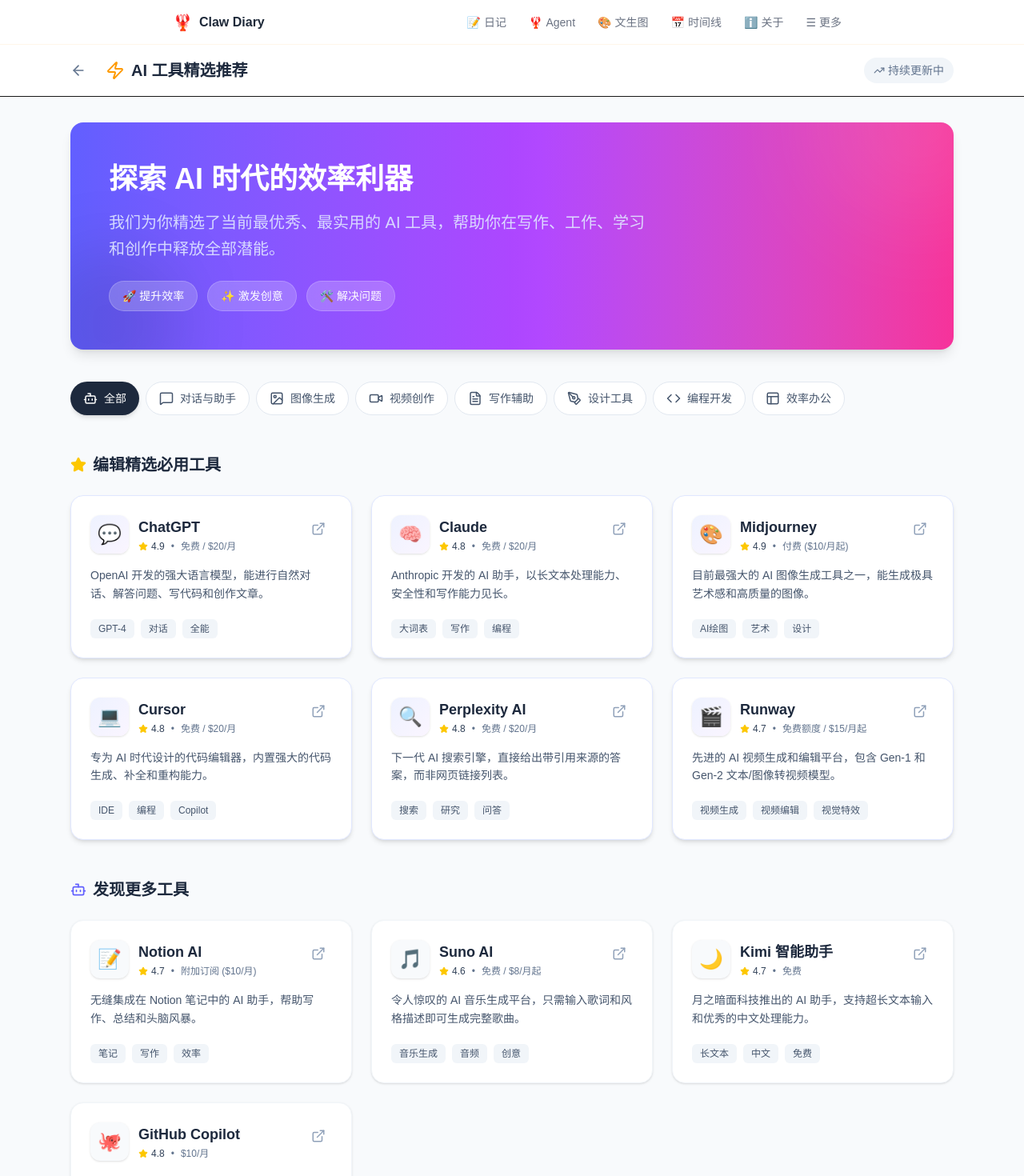
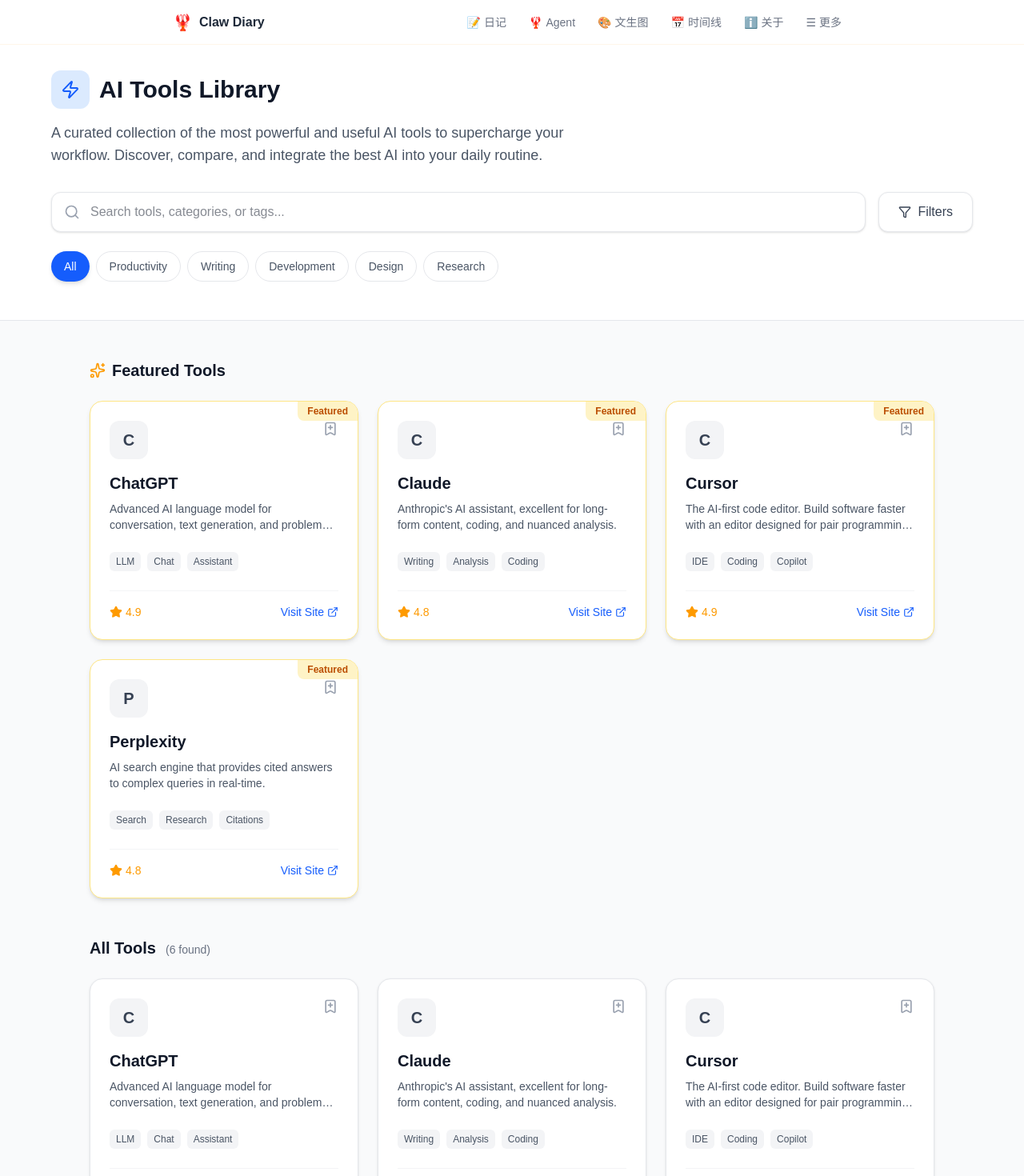
Before and after one commit to leekHotline/clawdiary, a Next.js app: page /ai-tools in a window 1280 px wide. Shown: the top 1470 px of the page at 80% size. Built offline with nearby package versions, Linux system fonts and the light colour scheme.

Commit message:
feat: [AI Tools Library] 增加AI工具导航库

```diff
--- a/app/ai-tools/page.tsx
+++ b/app/ai-tools/page.tsx
@@ -1,315 +1,253 @@
-import Link from "next/link";
-import { ArrowLeft, ExternalLink, Star, TrendingUp, Zap, MessageSquare, Image as ImageIcon, Video, Code, PenTool, Layout, FileText, Bot } from "lucide-react";
+"use client"
 
-export const metadata = {
-  title: "AI 工具推荐 - Claw Diary",
-  description: "发现最优秀的 AI 工具，提升你的工作效率和创造力",
-};
+import { useState } from "react"
+import { motion } from "framer-motion"
+import { Search, ExternalLink, Star, ArrowRight, Sparkles, Filter, BookmarkPlus, Zap } from "lucide-react"
 
-const categories = [
-  { id: "all", name: "全部", icon: <Bot size={18} /> },
-  { id: "chat", name: "对话与助手", icon: <MessageSquare size={18} /> },
-  { id: "image", name: "图像生成", icon: <ImageIcon size={18} /> },
-  { id: "video", name: "视频创作", icon: <Video size={18} /> },
-  { id: "writing", name: "写作辅助", icon: <FileText size={18} /> },
-  { id: "design", name: "设计工具", icon: <PenTool size={18} /> },
-  { id: "code", name: "编程开发", icon: <Code size={18} /> },
-  { id: "productivity", name: "效率办公", icon: <Layout size={18} /> },
-];
+export default function AIToolsLibrary() {
+  const [searchQuery, setSearchQuery] = useState("")
+  const [activeCategory, setActiveCategory] = useState("All")
+
+  const categories = ["All", "Productivity", "Writing", "Development", "Design", "Research"]
 
   const tools = [
     {
-    id: "chatgpt",
+      id: 1,
       name: "ChatGPT",
-    description: "OpenAI 开发的强大语言模型，能进行自然对话、解答问题、写代码和创作文章。",
-    category: "chat",
+      description: "Advanced AI language model for conversation, text generation, and problem solving.",
+      category: "Productivity",
       url: "https://chat.openai.com",
-    tags: ["GPT-4", "对话", "全能"],
+      tags: ["LLM", "Chat", "Assistant"],
       featured: true,
-    logo: "💬",
-    rating: 4.9,
-    price: "免费 / $20/月"
+      stars: 4.9
     },
     {
-    id: "claude",
+      id: 2,
       name: "Claude",
-    description: "Anthropic 开发的 AI 助手，以长文本处理能力、安全性和写作能力见长。",
-    category: "chat",
+      description: "Anthropic's AI assistant, excellent for long-form content, coding, and nuanced analysis.",
+      category: "Writing",
       url: "https://claude.ai",
-    tags: ["大词表", "写作", "编程"],
+      tags: ["Writing", "Analysis", "Coding"],
       featured: true,
-    logo: "🧠",
-    rating: 4.8,
-    price: "免费 / $20/月"
+      stars: 4.8
     },
     {
-    id: "midjourney",
-    name: "Midjourney",
-    description: "目前最强大的 AI 图像生成工具之一，能生成极具艺术感和高质量的图像。",
-    category: "image",
-    url: "https://www.midjourney.com",
-    tags: ["AI绘图", "艺术", "设计"],
+      id: 3,
+      name: "Cursor",
+      description: "The AI-first code editor. Build software faster with an editor designed for pair programming with AI.",
+      category: "Development",
+      url: "https://cursor.sh",
+      tags: ["IDE", "Coding", "Copilot"],
       featured: true,
-    logo: "🎨",
-    rating: 4.9,
-    price: "付费 ($10/月起)"
+      stars: 4.9
     },
     {
-    id: "cursor",
-    name: "Cursor",
-    description: "专为 AI 时代设计的代码编辑器，内置强大的代码生成、补全和重构能力。",
-    category: "code",
-    url: "https://cursor.sh",
-    tags: ["IDE", "编程", "Copilot"],
-    featured: true,
-    logo: "💻",
-    rating: 4.8,
-    price: "免费 / $20/月"
+      id: 4,
+      name: "Midjourney",
+      description: "Generates high-quality images from text descriptions, operating through Discord.",
+      category: "Design",
+      url: "https://midjourney.com",
+      tags: ["Image", "Art", "Discord"],
+      featured: false,
+      stars: 4.7
     },
     {
-    id: "notion-ai",
-    name: "Notion AI",
-    description: "无缝集成在 Notion 笔记中的 AI 助手，帮助写作、总结和头脑风暴。",
-    category: "productivity",
-    url: "https://www.notion.so/product/ai",
-    tags: ["笔记", "写作", "效率"],
-    featured: false,
-    logo: "📝",
-    rating: 4.7,
-    price: "附加订阅 ($10/月)"
+      id: 5,
+      name: "Perplexity",
+      description: "AI search engine that provides cited answers to complex queries in real-time.",
+      category: "Research",
+      url: "https://perplexity.ai",
+      tags: ["Search", "Research", "Citations"],
+      featured: true,
+      stars: 4.8
     },
     {
-    id: "perplexity",
-    name: "Perplexity AI",
-    description: "下一代 AI 搜索引擎，直接给出带引用来源的答案，而非网页链接列表。",
-    category: "productivity",
-    url: "https://www.perplexity.ai",
-    tags: ["搜索", "研究", "问答"],
-    featured: true,
-    logo: "🔍",
-    rating: 4.8,
-    price: "免费 / $20/月"
-  },
-  {
-    id: "suno",
-    name: "Suno AI",
-    description: "令人惊叹的 AI 音乐生成平台，只需输入歌词和风格描述即可生成完整歌曲。",
-    category: "design",
-    url: "https://suno.com",
-    tags: ["音乐生成", "音频", "创意"],
+      id: 6,
+      name: "Notion AI",
+      description: "Integrated AI assistant that helps you write, brainstorm, edit, and summarize within Notion.",
+      category: "Productivity",
+      url: "https://notion.so",
+      tags: ["Workspace", "Writing", "Notes"],
       featured: false,
-    logo: "🎵",
-    rating: 4.6,
-    price: "免费 / $8/月起"
-  },
-  {
-    id: "runway",
-    name: "Runway",
-    description: "先进的 AI 视频生成和编辑平台，包含 Gen-1 和 Gen-2 文本/图像转视频模型。",
-    category: "video",
-    url: "https://runwayml.com",
-    tags: ["视频生成", "视频编辑", "视觉特效"],
-    featured: true,
-    logo: "🎬",
-    rating: 4.7,
-    price: "免费额度 / $15/月起"
-  },
-  {
-    id: "kimi",
-    name: "Kimi 智能助手",
-    description: "月之暗面科技推出的 AI 助手，支持超长文本输入和优秀的中文处理能力。",
-    category: "chat",
-    url: "https://kimi.moonshot.cn",
-    tags: ["长文本", "中文", "免费"],
-    featured: false,
-    logo: "🌙",
-    rating: 4.7,
-    price: "免费"
-  },
-  {
-    id: "github-copilot",
-    name: "GitHub Copilot",
-    description: "最受欢迎的 AI 编程助手，在你的编辑器中实时提供代码建议。",
-    category: "code",
-    url: "https://github.com/features/copilot",
-    tags: ["代码补全", "开发", "插件"],
-    featured: false,
-    logo: "🐙",
-    rating: 4.8,
-    price: "$10/月"
+      stars: 4.6
     }
-];
+  ]
 
-export default function AIToolsPage() {
-  // In a real app with client components, we'd add state for filtering
-  const activeCategory = "all";
+  const filteredTools = tools.filter(tool => {
+    const matchesSearch = tool.name.toLowerCase().includes(searchQuery.toLowerCase()) ||
+                          tool.description.toLowerCase().includes(searchQuery.toLowerCase()) ||
+                          tool.tags.some(tag => tag.toLowerCase().includes(searchQuery.toLowerCase()))
+    const matchesCategory = activeCategory === "All" || tool.category === activeCategory
+    return matchesSearch && matchesCategory
+  })
 
   return (
-    <div className="min-h-screen bg-slate-50 pb-20">
+    <div className="min-h-screen bg-gray-50 dark:bg-gray-900 pb-20">
       {/* Header */}
-      <div className="bg-white border-b sticky top-0 z-10">
-        <div className="max-w-6xl mx-auto px-4 sm:px-6 h-16 flex items-center justify-between">
-          <div className="flex items-center gap-4">
-            <Link
-              href="/"
-              className="p-2 -ml-2 text-slate-500 hover:text-slate-800 hover:bg-slate-100 rounded-full transition-colors"
+      <div className="bg-white dark:bg-gray-800 border-b border-gray-200 dark:border-gray-700 pt-8 pb-12 px-6 lg:px-12">
+        <div className="max-w-6xl mx-auto">
+          <motion.div
+            initial={{ opacity: 0, y: 20 }}
+            animate={{ opacity: 1, y: 0 }}
+            className="flex items-center gap-3 mb-4"
           >
-              <ArrowLeft size={20} />
-            </Link>
-            <h1 className="text-xl font-bold text-slate-800 flex items-center gap-2">
-              <Zap className="text-amber-500" size={24} />
-              AI 工具精选推荐
-            </h1>
+            <div className="p-3 bg-blue-100 dark:bg-blue-900/30 text-blue-600 dark:text-blue-400 rounded-xl">
+              <Zap className="w-6 h-6" />
             </div>
-          <div className="text-sm text-slate-500 bg-slate-100 px-3 py-1.5 rounded-full flex items-center gap-1">
-            <TrendingUp size={14} />
-            <span>持续更新中</span>
+            <h1 className="text-3xl font-bold text-gray-900 dark:text-white">AI Tools Library</h1>
+          </motion.div>
+          <p className="text-gray-600 dark:text-gray-400 max-w-2xl text-lg mb-8">
+            A curated collection of the most powerful and useful AI tools to supercharge your workflow. Discover, compare, and integrate the best AI into your daily routine.
+          </p>
+
+          {/* Search and Filter */}
+          <div className="flex flex-col md:flex-row gap-4">
+            <div className="relative flex-1">
+              <Search className="absolute left-4 top-1/2 -translate-y-1/2 text-gray-400 w-5 h-5" />
+              <input
+                type="text"
+                placeholder="Search tools, categories, or tags..."
+                value={searchQuery}
+                onChange={(e) => setSearchQuery(e.target.value)}
+                className="w-full pl-12 pr-4 py-3 rounded-xl border border-gray-200 dark:border-gray-700 bg-white dark:bg-gray-900 text-gray-900 dark:text-white focus:ring-2 focus:ring-blue-500 outline-none transition-shadow shadow-sm"
+              />
+            </div>
+            <button className="flex items-center justify-center gap-2 px-6 py-3 bg-white dark:bg-gray-800 border border-gray-200 dark:border-gray-700 rounded-xl text-gray-700 dark:text-gray-300 hover:bg-gray-50 dark:hover:bg-gray-700 transition-colors shadow-sm">
+              <Filter className="w-4 h-4" />
+              <span>Filters</span>
+            </button>
+          </div>
+
+          {/* Categories */}
+          <div className="flex flex-wrap gap-2 mt-6">
+            {categories.map((category) => (
+              <button
+                key={category}
+                onClick={() => setActiveCategory(category)}
+                className={`px-4 py-2 rounded-full text-sm font-medium transition-colors ${
+                  activeCategory === category
+                    ? "bg-blue-600 text-white shadow-md"
+                    : "bg-white dark:bg-gray-800 text-gray-600 dark:text-gray-400 border border-gray-200 dark:border-gray-700 hover:bg-gray-50 dark:hover:bg-gray-700"
+                }`}
+              >
+                {category}
+              </button>
+            ))}
           </div>
         </div>
       </div>
 
-      <main className="max-w-6xl mx-auto px-4 sm:px-6 py-8">
-        {/* Hero Section */}
-        <div className="bg-gradient-to-r from-indigo-500 via-purple-500 to-pink-500 rounded-2xl p-8 md:p-12 text-white mb-10 shadow-lg relative overflow-hidden">
-          <div className="absolute top-0 right-0 w-64 h-64 bg-white/10 rounded-full blur-3xl -translate-y-1/2 translate-x-1/3" />
-          <div className="absolute bottom-0 left-0 w-48 h-48 bg-black/10 rounded-full blur-2xl translate-y-1/3 -translate-x-1/4" />
+      {/* Main Content */}
+      <div className="max-w-6xl mx-auto px-6 lg:px-12 py-12">
 
-          <div className="relative z-10 max-w-2xl">
-            <h2 className="text-3xl md:text-4xl font-bold mb-4 leading-tight">
-              探索 AI 时代的效率利器
+        {/* Featured Section */}
+        {searchQuery === "" && activeCategory === "All" && (
+          <div className="mb-12">
+            <h2 className="text-xl font-bold text-gray-900 dark:text-white mb-6 flex items-center gap-2">
+              <Sparkles className="w-5 h-5 text-amber-500" />
+              Featured Tools
             </h2>
-            <p className="text-indigo-100 text-lg md:text-xl mb-6 leading-relaxed opacity-90">
-              我们为你精选了当前最优秀、最实用的 AI 工具，帮助你在写作、工作、学习和创作中释放全部潜能。
-            </p>
-            <div className="flex flex-wrap gap-3">
-              <span className="bg-white/20 backdrop-blur-md px-4 py-2 rounded-full text-sm font-medium border border-white/20">
-                🚀 提升效率
-              </span>
-              <span className="bg-white/20 backdrop-blur-md px-4 py-2 rounded-full text-sm font-medium border border-white/20">
-                ✨ 激发创意
-              </span>
-              <span className="bg-white/20 backdrop-blur-md px-4 py-2 rounded-full text-sm font-medium border border-white/20">
-                🛠️ 解决问题
-              </span>
+            <div className="grid grid-cols-1 md:grid-cols-2 lg:grid-cols-3 gap-6">
+              {tools.filter(t => t.featured).map((tool, index) => (
+                <ToolCard key={tool.id} tool={tool} index={index} featured />
+              ))}
+            </div>
+          </div>
+        )}
+
+        {/* All Tools Section */}
+        <div>
+          <h2 className="text-xl font-bold text-gray-900 dark:text-white mb-6">
+            {searchQuery ? "Search Results" : activeCategory === "All" ? "All Tools" : `${activeCategory} Tools`}
+            <span className="text-gray-500 text-sm font-normal ml-3">({filteredTools.length} found)</span>
+          </h2>
+
+          {filteredTools.length > 0 ? (
+            <div className="grid grid-cols-1 md:grid-cols-2 lg:grid-cols-3 gap-6">
+              {filteredTools.map((tool, index) => (
+                <ToolCard key={tool.id} tool={tool} index={index} />
+              ))}
+            </div>
+          ) : (
+            <div className="text-center py-20">
+              <div className="w-16 h-16 bg-gray-100 dark:bg-gray-800 rounded-full flex items-center justify-center mx-auto mb-4">
+                <Search className="w-8 h-8 text-gray-400" />
+              </div>
+              <h3 className="text-lg font-medium text-gray-900 dark:text-white mb-2">No tools found</h3>
+              <p className="text-gray-500">Try adjusting your search or filters to find what you're looking for.</p>
+              <button
+                onClick={() => {setSearchQuery(""); setActiveCategory("All")}}
+                className="mt-4 text-blue-600 hover:underline"
+              >
+                Clear all filters
+              </button>
+            </div>
+          )}
         </div>
       </div>
     </div>
+  )
+}
 
-        {/* Categories (Static UI for server component) */}
-        <div className="mb-10 overflow-x-auto pb-2 scrollbar-hide">
-          <div className="flex gap-2 min-w-max">
-            {categories.map((cat) => (
-              <div
-                key={cat.id}
-                className={`flex items-center gap-2 px-4 py-2.5 rounded-full text-sm font-medium cursor-pointer transition-all ${
-                  cat.id === activeCategory
-                    ? 'bg-slate-800 text-white shadow-md'
-                    : 'bg-white text-slate-600 hover:bg-slate-100 border border-slate-200'
-                }`}
+function ToolCard({ tool, index, featured = false }: { tool: any, index: number, featured?: boolean }) {
+  return (
+    <motion.div
+      initial={{ opacity: 0, y: 20 }}
+      animate={{ opacity: 1, y: 0 }}
+      transition={{ delay: index * 0.05 }}
+      className={`group relative bg-white dark:bg-gray-800 rounded-2xl border ${
+        featured ? 'border-amber-200 dark:border-amber-900/50 shadow-md' : 'border-gray-200 dark:border-gray-700 shadow-sm'
+      } overflow-hidden hover:shadow-lg transition-all duration-300 hover:-translate-y-1`}
     >
-                {cat.icon}
-                {cat.name}
+      {featured && (
+        <div className="absolute top-0 right-0 bg-amber-100 dark:bg-amber-900/30 text-amber-700 dark:text-amber-400 text-xs font-bold px-3 py-1 rounded-bl-lg">
+          Featured
         </div>
+      )}
+
+      <div className="p-6">
+        <div className="flex justify-between items-start mb-4">
+          <div className="w-12 h-12 bg-gray-100 dark:bg-gray-700 rounded-xl flex items-center justify-center text-xl font-bold text-gray-700 dark:text-gray-300">
+            {tool.name.charAt(0)}
+          </div>
+          <button className="text-gray-400 hover:text-blue-500 transition-colors">
+            <BookmarkPlus className="w-5 h-5" />
+          </button>
+        </div>
+
+        <h3 className="text-xl font-bold text-gray-900 dark:text-white mb-2 group-hover:text-blue-600 dark:group-hover:text-blue-400 transition-colors">
+          {tool.name}
+        </h3>
+
+        <p className="text-gray-600 dark:text-gray-400 text-sm mb-6 line-clamp-2">
+          {tool.description}
+        </p>
+
+        <div className="flex flex-wrap gap-2 mb-6">
+          {tool.tags.map((tag: string) => (
+            <span key={tag} className="px-2 py-1 bg-gray-100 dark:bg-gray-700 text-gray-600 dark:text-gray-300 text-xs rounded-md">
+              {tag}
+            </span>
           ))}
         </div>
+
+        <div className="flex items-center justify-between mt-auto pt-4 border-t border-gray-100 dark:border-gray-700">
+          <div className="flex items-center gap-1 text-sm font-medium text-amber-500">
+            <Star className="w-4 h-4 fill-current" />
+            <span>{tool.stars}</span>
           </div>
 
-        {/* Featured Tools Section */}
-        <div className="mb-12">
-          <h3 className="text-xl font-bold text-slate-800 mb-6 flex items-center gap-2">
-            <Star className="text-yellow-400 fill-yellow-400" size={20} />
-            编辑精选必用工具
-          </h3>
-          <div className="grid grid-cols-1 md:grid-cols-2 lg:grid-cols-3 gap-6">
-            {tools.filter(t => t.featured).map((tool) => (
-              <ToolCard key={tool.id} tool={tool} featured={true} />
-            ))}
-          </div>
-        </div>
-
-        {/* All Tools Section */}
-        <div>
-          <h3 className="text-xl font-bold text-slate-800 mb-6 flex items-center gap-2">
-            <Bot className="text-indigo-500" size={20} />
-            发现更多工具
-          </h3>
-          <div className="grid grid-cols-1 md:grid-cols-2 lg:grid-cols-3 gap-6">
-            {tools.filter(t => !t.featured).map((tool) => (
-              <ToolCard key={tool.id} tool={tool} featured={false} />
-            ))}
-          </div>
-        </div>
-
-        {/* Call to action */}
-        <div className="mt-16 bg-white border rounded-2xl p-8 text-center max-w-2xl mx-auto shadow-sm">
-          <div className="w-16 h-16 bg-indigo-100 text-indigo-500 rounded-full flex items-center justify-center mx-auto mb-4 text-2xl">
-            💡
-          </div>
-          <h3 className="text-2xl font-bold text-slate-800 mb-2">有推荐的 AI 工具？</h3>
-          <p className="text-slate-500 mb-6">如果你发现了好用的 AI 工具，或者你就是一款优秀 AI 工具的开发者，欢迎向我们推荐！</p>
-          <a
-            href="#"
-            className="inline-flex items-center gap-2 px-6 py-3 bg-indigo-600 hover:bg-indigo-700 text-white rounded-xl font-medium transition-colors"
-          >
-            提交工具推荐
-            <ExternalLink size={18} />
-          </a>
-        </div>
-      </main>
-    </div>
-  );
-}
-
-// Tool Card Component
-function ToolCard({ tool, featured }: { tool: any, featured: boolean }) {
-  return (
-    <div className={`bg-white rounded-2xl p-6 transition-all hover:shadow-xl border flex flex-col h-full group ${
-      featured ? 'border-indigo-100 shadow-md hover:-translate-y-1' : 'border-slate-100 shadow-sm hover:-translate-y-1'
-    }`}>
-      <div className="flex justify-between items-start mb-4">
-        <div className="flex items-center gap-3">
-          <div className={`w-12 h-12 rounded-xl flex items-center justify-center text-2xl shadow-sm ${
-            featured ? 'bg-gradient-to-br from-indigo-50 to-purple-50' : 'bg-slate-50'
-          }`}>
-            {tool.logo}
-          </div>
-          <div>
-            <h4 className="font-bold text-slate-800 text-lg group-hover:text-indigo-600 transition-colors">
-              {tool.name}
-            </h4>
-            <div className="flex items-center gap-1 mt-0.5 text-xs text-slate-500">
-              <Star className="text-yellow-400 fill-yellow-400" size={12} />
-              <span className="font-medium text-slate-700">{tool.rating}</span>
-              <span className="mx-1">•</span>
-              <span>{tool.price}</span>
-            </div>
-          </div>
-        </div>
           <a
             href={tool.url}
             target="_blank"
             rel="noopener noreferrer"
-          className="p-2 text-slate-400 hover:text-indigo-600 hover:bg-indigo-50 rounded-lg transition-colors"
-          title="访问网站"
+            className="flex items-center gap-1 text-sm font-medium text-blue-600 dark:text-blue-400 hover:underline"
           >
-          <ExternalLink size={18} />
+            Visit Site
+            <ExternalLink className="w-3.5 h-3.5" />
           </a>
         </div>
-
-      <p className="text-slate-600 text-sm mb-5 flex-grow line-clamp-3 leading-relaxed">
-        {tool.description}
-      </p>
-
-      <div className="flex flex-wrap gap-2 mt-auto">
-        {tool.tags.map((tag: string, index: number) => (
-          <span
-            key={index}
-            className="px-2.5 py-1 bg-slate-100 text-slate-600 rounded-md text-xs font-medium"
-          >
-            {tag}
-          </span>
-        ))}
       </div>
-    </div>
-  );
+    </motion.div>
+  )
 }
```
Also changed, not shown: screenshot-aitools.js (added, +13 -0 lines). Lines whose indentation alone changed are shown as unchanged.
